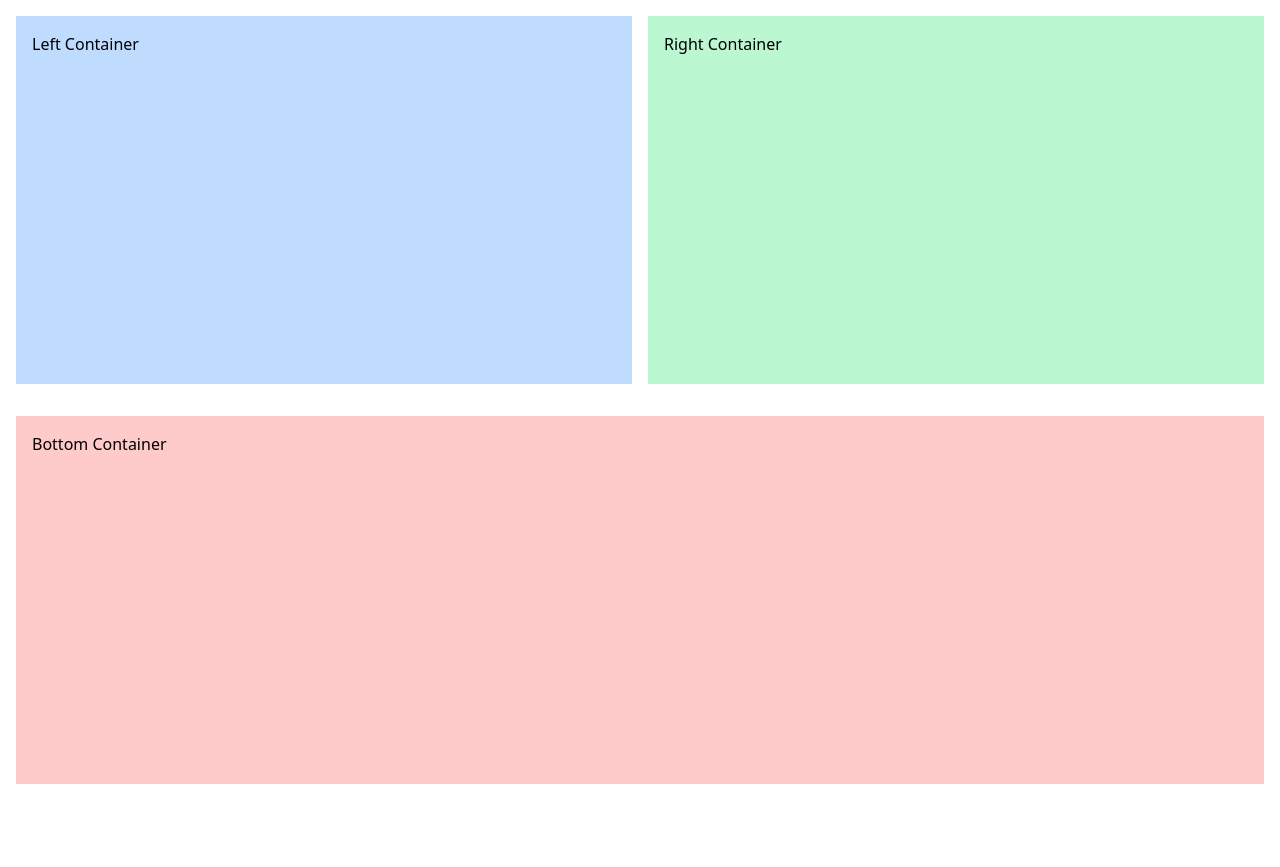
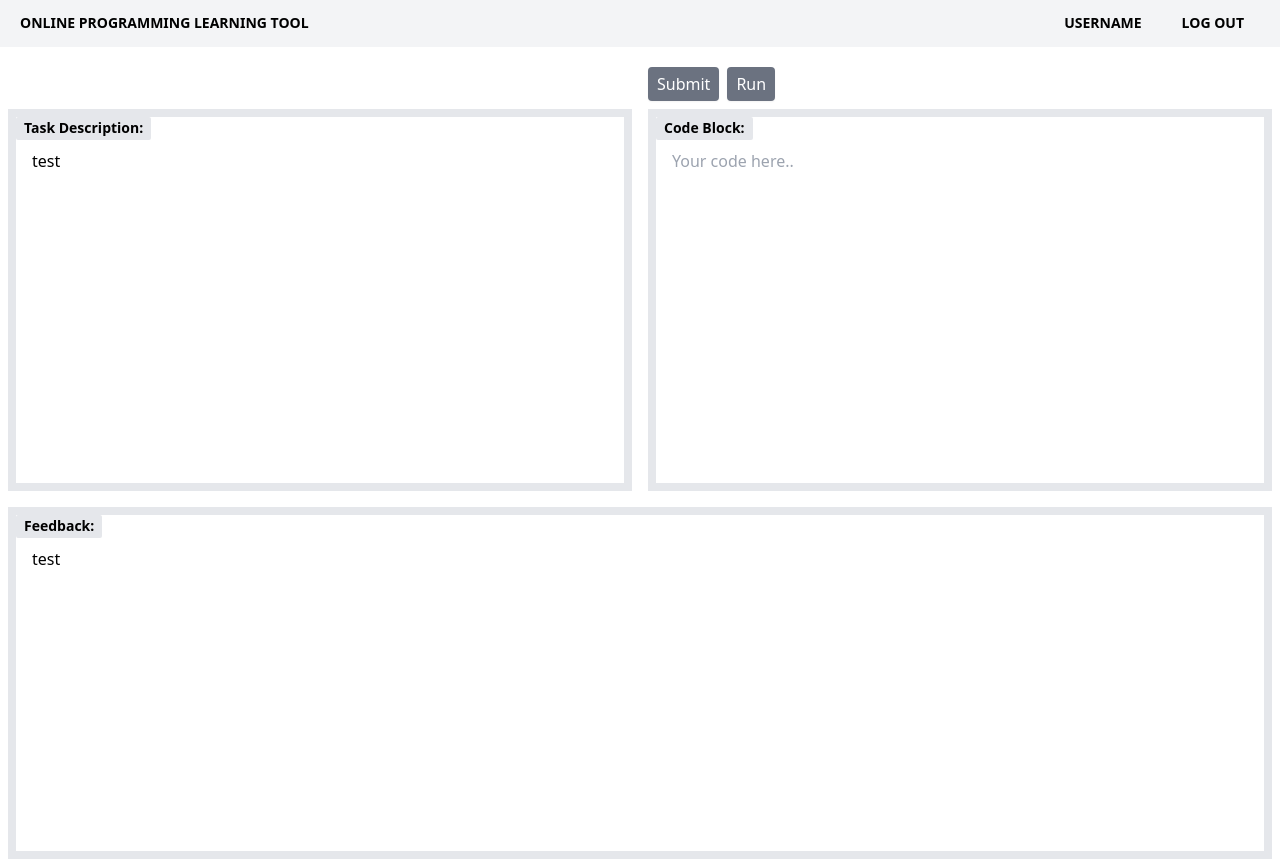
Before and after one commit to TimMo-dev/P7, a Vue app in the folder programming-learning-tool/: page / in a window 1280 px wide. Before the commit the page ends 800 px from the top, so only its background shows below. Built offline with nearby package versions, Linux system fonts and the light colour scheme.

Commit message:
Navbar added and initial implementatino fo solution page frontend

```diff
--- a/programming-learning-tool/src/App.vue
+++ b/programming-learning-tool/src/App.vue
@@ -1,30 +1,7 @@
-<template>
-  <div class="min-h-screen flex flex-col">
-    <!-- Top containers (left and right) with more vertical height -->
-    <div class="flex flex-grow h-3/4 justify-between space-x-4 p-4">
-      <!-- Left container -->
-      <div class="w-1/2 bg-blue-200 p-4">
-        Left Container
-      </div>
-      <!-- Right container -->
-      <div class="w-1/2 bg-green-200 p-4">
-        Right Container
-      </div>
-    </div>
-
-    <!-- Bottom container -->
-    <div class="flex-grow bg-red-200 m-4 p-4">
-      Bottom Container
-    </div>
-  </div>
-</template>
-
-<script>
-export default {
-  name: 'ThreeContainersLayout',
-};
+<script setup>
+import SolutionPage from './SolutionPage.vue';
 </script>
 
-<style scoped>
-/* Additional custom styles if needed */
-</style>
+<template>
+  <SolutionPage/>
+</template>
--- /dev/null
+++ b/programming-learning-tool/src/Navbar.vue
@@ -0,0 +1,40 @@
+<script setup>
+import { ref } from 'vue';
+
+  const showMenu = ref(false);
+
+  const toggleNavbar = () =>
+  {
+    showMenu.value = !showMenu.value;
+  }
+</script>
+
+<template>
+  <nav class="navbar">
+    <div class="navbar-items">
+      <div class="navbar-item">
+        <a class="navbar-text" href="/home">
+          Online Programming Learning Tool
+        </a>
+      </div>
+      <div v-bind:class="{'hidden': !showMenu, 'flex': showMenu}" class="lg:flex lg:flex-grow items-center">
+        <ul class="navbar-list">
+          <li class="nav-item">
+            <div class="navbar-item">
+              <a class="navbar-text" href="#pablo">
+                Username
+              </a>
+            </div>
+          </li>
+          <li class="nav-item">
+            <div class="navbar-item">
+              <a class="navbar-text" href="#pablo">
+                Log Out
+              </a>
+            </div>
+          </li>
+        </ul>
+      </div>
+    </div>
+  </nav>
+</template>
--- /dev/null
+++ b/programming-learning-tool/src/SolutionPage.vue
@@ -0,0 +1,59 @@
+<script setup>
+import Navbar from './Navbar.vue';
+</script>
+
+<template>
+  <Navbar/>
+  <div class="min-h-screen flex flex-col">
+    <!-- Top containers (left and right) with more vertical height -->
+    <div class="solution-buttons">
+      <div class="container-buttons">
+
+      </div>
+      <div class="container-buttons">
+        <div class="button">
+          Submit
+        </div>
+        <div class="button">
+          Run
+        </div>
+      </div>
+    </div>
+    <div class="top-containers-wrapper">
+      <!-- Left container -->
+      <div class="top-container">
+        <a class="absolute font-bold leading-relaxed text-sm bg-gray-200 px-2 rounded-sm">
+          Task Description:
+        </a>
+        <div class="bg-white h-full overflow-y-auto">
+          <div class="mx-4 my-8">
+            test
+          </div>
+        </div>
+      </div>
+      <!-- Right container -->
+      <div class="top-container">
+        <a class="absolute font-bold leading-relaxed text-sm bg-gray-200 px-2 rounded-sm">
+          Code Block:
+        </a>
+        <div class="bg-white h-full overflow-y-auto">
+        <textarea type="text" placeholder="Your code here.." class="mx-4 my-8 resize-none w-full h-full"></textarea>
+        </div>
+      </div>
+    </div>
+
+    <!-- Bottom container -->
+    <div class="bottom-containers-wrapper">
+      <div class="bottom-container">
+          <a class="absolute font-bold leading-relaxed text-sm bg-gray-200 px-2 rounded-sm">
+            Feedback:
+          </a>
+          <div class="bg-white h-full overflow-y-auto">
+            <div class="mx-4 my-8">
+              test
+            </div>
+          </div>
+        </div>
+      </div>
+    </div>
+</template>
--- a/programming-learning-tool/src/assets/main.css
+++ b/programming-learning-tool/src/assets/main.css
@@ -1,3 +1,63 @@
 @tailwind base;
 @tailwind components;
 @tailwind utilities;
+
+/*NavBar*/
+
+.navbar {
+    @apply relative flex flex-wrap items-center justify-between px-2 bg-gray-100 mb-5;
+}
+
+.navbar-items {
+    @apply container mx-auto flex flex-wrap items-center justify-between
+}
+
+.left-navbar-item {
+    @apply w-full relative flex justify-center lg:w-auto px-4 lg:static lg:block lg:justify-start
+}
+
+.navbar-text {
+    @apply text-sm font-bold leading-relaxed inline-block mr-4 py-2 whitespace-nowrap uppercase text-black
+}
+
+.navbar-item {
+    @apply px-3 py-1 flex items-center text-xs uppercase font-bold leading-snug text-black hover:opacity-75
+}
+
+.navbar-list {
+    @apply flex flex-col lg:flex-row list-none ml-auto
+}
+
+/*Solution Page*/
+
+.top-containers-wrapper {
+    @apply flex flex-grow h-3/4 justify-between space-x-4 p-2
+}
+
+.top-container {
+    @apply w-1/2 bg-gray-200 p-2 flex-1
+}
+
+.top-containers-wrapper {
+    @apply flex flex-grow h-3/4 justify-between space-x-4 p-2
+}
+
+.bottom-container {
+    @apply flex-grow bg-gray-200 m-2 p-2
+}
+
+.bottom-containers-wrapper {
+    @apply flex flex-grow h-3/4 justify-between space-x-4 p-0
+}
+
+.solution-buttons {
+    @apply flex justify-between space-x-4 p-0
+}
+
+.container-buttons {
+    @apply w-1/2 flex
+}
+
+.button {
+    @apply text-white py-1 px-2 my-0 mr-2 max-w-20 text-center bg-gray-500 shadow-sm border border-transparent rounded hover:bg-gray-400;
+}
```
